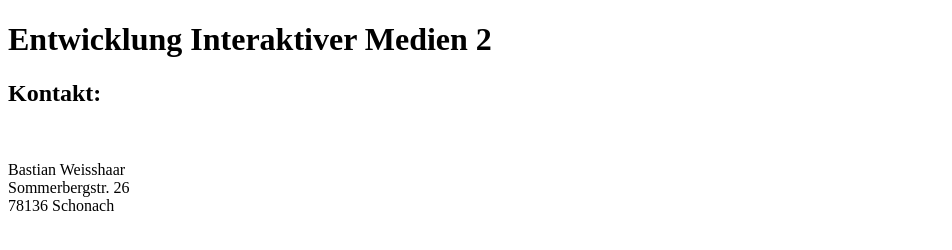
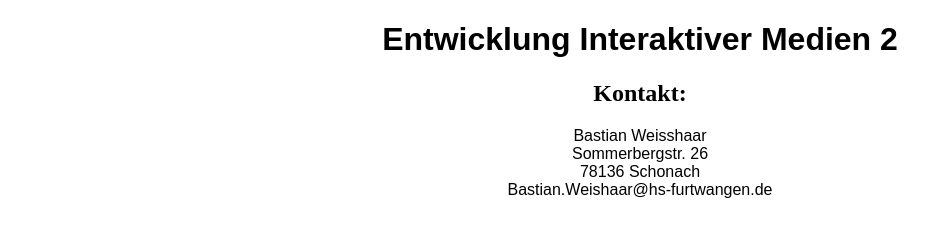
Before and after one commit to weisshab/EIA2, a plain HTML site: page index.html in a window 1280 px wide. Shown: the whole page, without its empty margins (0-952 px from the left). Drawn offline with Linux system fonts and the light colour scheme.

Commit message:
Email hinzugefügt

```diff
--- a/index.css
+++ b/index.css
@@ -0,0 +1,11 @@
+body{
+	text-align:center;
+}
+
+h1{
+	font-family:'Arial', sans-serif;
+}
+
+p {
+	font-family:'Arial',sans-serif;
+}
--- a/index.html
+++ b/index.html
@@ -7,11 +7,15 @@
 </head>
 <body>
   <h1>Entwicklung Interaktiver Medien 2</h1>
-    <h2>Kontakt:</h2> <br>
+    <h2>Kontakt:</h2>
+
+    <p></p>
+
     <p>
       Bastian Weisshaar<br>
       Sommerbergstr. 26<br>
       78136 Schonach<br>
+      Bastian.Weishaar@hs-furtwangen.de<br>
 	</p>
 </body>
 </html>
```
